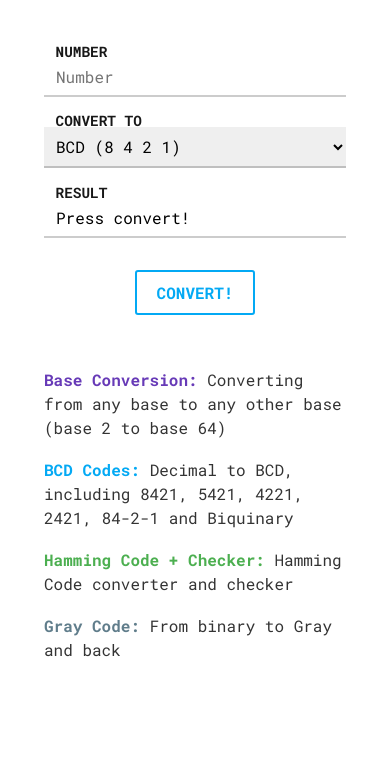
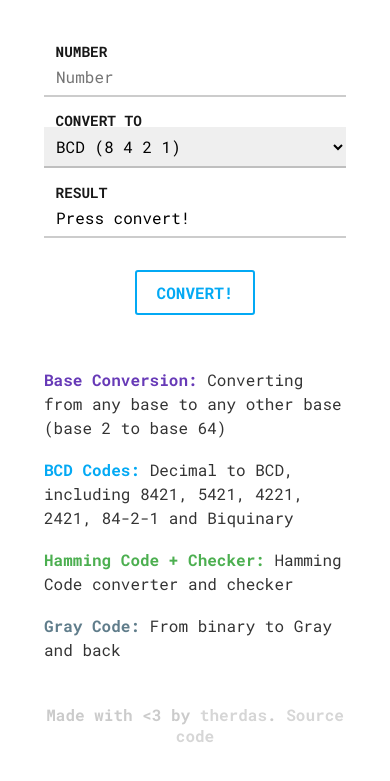
Before and after one commit to therdas/convert, a plain HTML site: page codes.html in a window 390 px wide. Shown: the part 145-926 px from the top of the page. Before the commit the page ends 892 px from the top, so only its background shows below. Drawn offline with Linux system fonts and the light colour scheme.

Commit message:
Added #mobile-attr

```diff
--- a/codes.html
+++ b/codes.html
@@ -57,6 +57,7 @@
 	</nav>
 
 	<div id="attribute">Made with &lt;3 by <a href="therdas.github.io">therdas</a>. <a href="sourcecode">Source code</a></div>
+	<div id="mobile-attr">Made with &lt;3 by <a href="therdas.github.io">therdas</a>. <a href="sourcecode">Source code</a></div>
 	<script src="js/codes.js"></script>
 	<script> </script>
 </body>
```
Also changed, not shown: index.html (+1 -0 lines).
